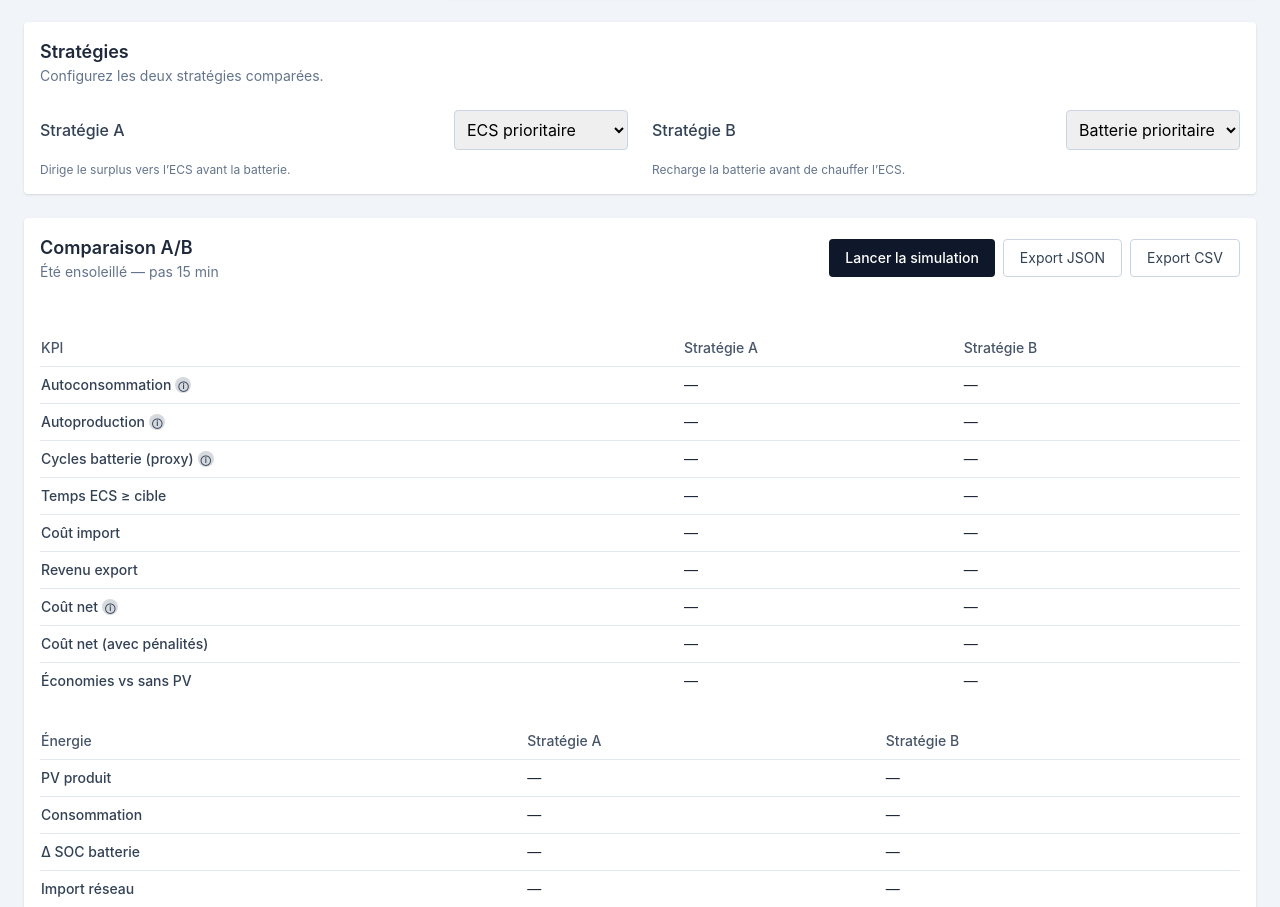
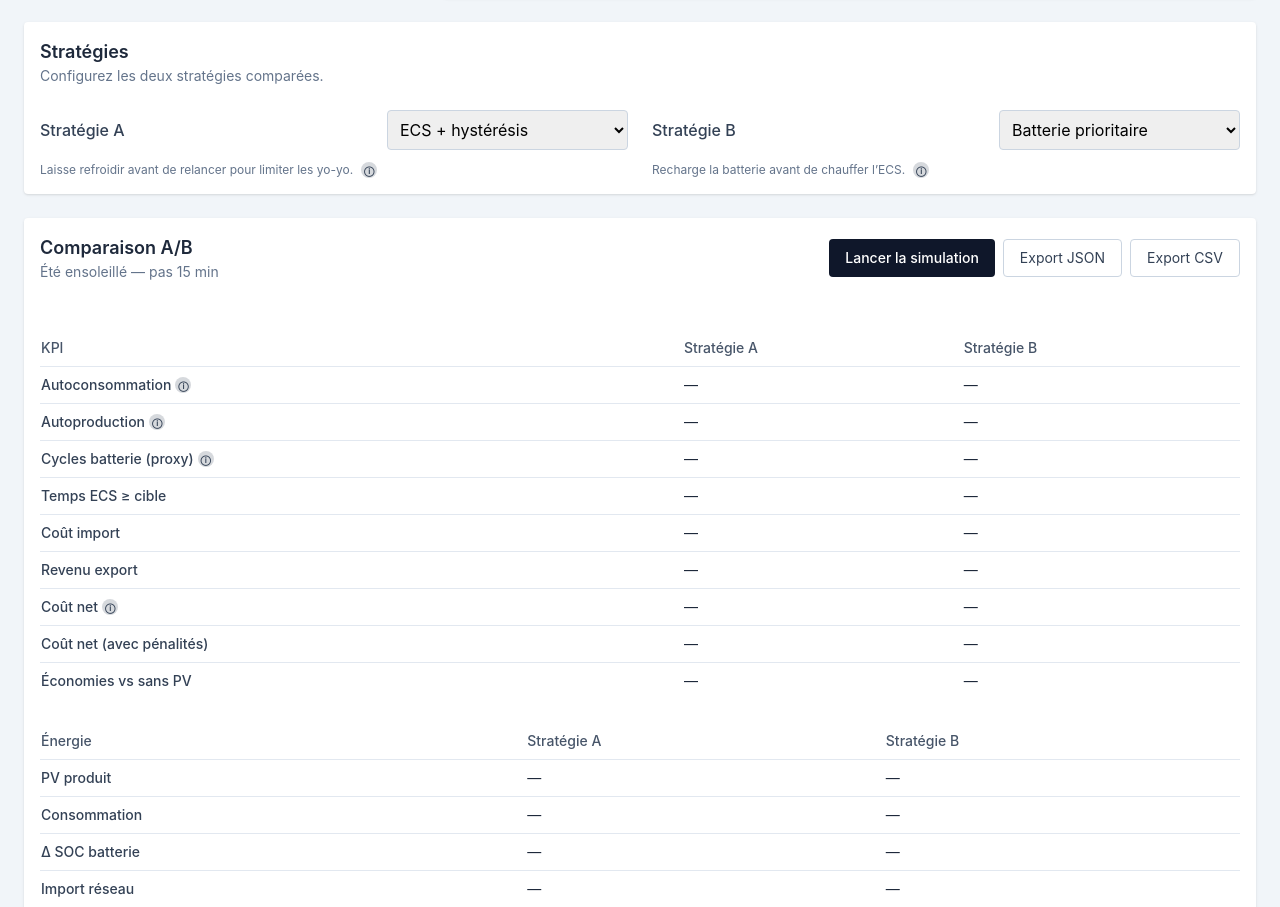
Before and after one commit to rodjac-lab/EnerFlux, a React (Vite) app: page / in a window 1280 px wide. Shown: the part 1106-2013 px from the top of the page. Built offline with nearby package versions, Linux system fonts and the light colour scheme.

Commit message:
feat: expose ECS helper strategies

```diff
--- a/src/core/strategy.ts
+++ b/src/core/strategy.ts
@@ -1,6 +1,11 @@
 import { Device, PowerRequest } from '../devices/Device';
 
-export type StrategyId = 'ecs_first' | 'battery_first' | 'mix_soc_threshold';
+export type StrategyId =
+  | 'ecs_first'
+  | 'ecs_hysteresis'
+  | 'deadline_helper'
+  | 'battery_first'
+  | 'mix_soc_threshold';
 
 export interface StrategyRequest {
   device: Device;
@@ -74,6 +79,10 @@ const isElectricalStorage = (req: StrategyRequest): boolean =>
 export const ecsFirstStrategy: Strategy = (context) =>
   allocateFollowingOrder(context, (req) => (isThermal(req) ? 0 : 1));
 
+export const ecsHysteresisStrategy: Strategy = (context) => ecsFirstStrategy(context);
+
+export const ecsDeadlineHelperStrategy: Strategy = (context) => ecsFirstStrategy(context);
+
 export const batteryFirstStrategy: Strategy = (context) =>
   allocateFollowingOrder(context, (req) => (isElectricalStorage(req) ? 0 : 1));
 
@@ -107,6 +116,10 @@ export const resolveStrategy = (
   switch (id) {
     case 'ecs_first':
       return ecsFirstStrategy;
+    case 'ecs_hysteresis':
+      return ecsHysteresisStrategy;
+    case 'deadline_helper':
+      return ecsDeadlineHelperStrategy;
     case 'battery_first':
       return batteryFirstStrategy;
     case 'mix_soc_threshold':
--- a/src/ui/App.tsx
+++ b/src/ui/App.tsx
@@ -22,7 +22,7 @@ const App: React.FC = () => {
   const [dhwParams, setDhwParams] = useState<DHWTankParams>({
     ...initialScenario.defaults.ecsConfig
   });
-  const [strategyA, setStrategyA] = useState<StrategySelection>({ id: 'ecs_first' });
+  const [strategyA, setStrategyA] = useState<StrategySelection>({ id: 'ecs_hysteresis' });
   const [strategyB, setStrategyB] = useState<StrategySelection>({ id: 'battery_first' });
   const [tariffs, setTariffs] = useState<Tariffs>(cloneTariffs(initialScenario.tariffs));
   const [ecsService, setEcsService] = useState<EcsServiceContract>(() => {
--- a/src/ui/help.ts
+++ b/src/ui/help.ts
@@ -12,6 +12,15 @@ export const HELP = {
     selfProduction: 'Part des besoins couverts par le PV.',
     cycles: 'Approximation du nombre de cycles de batterie.',
     netCost: 'Coût d’import moins revenu exporté, en euros.'
+  },
+  strategy: {
+    ecsFirst: 'Priorité ECS pure : aucun helper, utile comme scénario de référence.',
+    ecsHysteresis:
+      'Active l’hystérésis ECS pour lisser les déclenchements : on recharge seulement après avoir suffisamment refroidi.',
+    deadlineHelper:
+      'Combine hystérésis et préchauffe anticipée dans la dernière fenêtre avant la deadline afin de limiter secours ou pénalités.',
+    batteryFirst: 'Recharge d’abord la batterie ; l’ECS passe ensuite ou en cas d’urgence (deadline).',
+    mixSoc: 'Bascule batterie→ECS selon un seuil de SOC ajustable.'
   }
 } as const;
 
--- a/src/ui/panels/StrategyPanel.tsx
+++ b/src/ui/panels/StrategyPanel.tsx
@@ -1,5 +1,7 @@
 import React from 'react';
 import { StrategyId } from '../../core/strategy';
+import Tooltip from '../components/Tooltip';
+import { HELP } from '../help';
 
 export interface StrategySelection {
   id: StrategyId;
@@ -12,13 +14,39 @@ interface StrategyPanelProps {
   onChange: (label: 'A' | 'B', selection: StrategySelection) => void;
 }
 
-const strategies: { id: StrategyId; label: string; description: string }[] = [
-  { id: 'ecs_first', label: 'ECS prioritaire', description: 'Dirige le surplus vers l’ECS avant la batterie.' },
-  { id: 'battery_first', label: 'Batterie prioritaire', description: 'Recharge la batterie avant de chauffer l’ECS.' },
+const infoIconClasses =
+  'ml-2 inline-flex h-4 w-4 items-center justify-center rounded-full bg-slate-700/20 text-[10px] font-semibold text-slate-700 focus:outline-none focus-visible:ring-2 focus-visible:ring-slate-400';
+
+const strategies: { id: StrategyId; label: string; description: string; help?: string }[] = [
+  {
+    id: 'ecs_first',
+    label: 'ECS prioritaire (brut)',
+    description: 'Priorité ECS sans helpers automatiques.',
+    help: HELP.strategy.ecsFirst
+  },
+  {
+    id: 'ecs_hysteresis',
+    label: 'ECS + hystérésis',
+    description: 'Laisse refroidir avant de relancer pour limiter les yo-yo.',
+    help: HELP.strategy.ecsHysteresis
+  },
+  {
+    id: 'deadline_helper',
+    label: 'ECS + préchauffe deadline',
+    description: 'Active hystérésis et préchauffe avant l’heure cible.',
+    help: HELP.strategy.deadlineHelper
+  },
+  {
+    id: 'battery_first',
+    label: 'Batterie prioritaire',
+    description: 'Recharge la batterie avant de chauffer l’ECS.',
+    help: HELP.strategy.batteryFirst
+  },
   {
     id: 'mix_soc_threshold',
     label: 'Mix (seuil SOC)',
-    description: 'Aiguillage dynamique en fonction du niveau de charge.'
+    description: 'Aiguillage dynamique en fonction du niveau de charge.',
+    help: HELP.strategy.mixSoc
   }
 ];
 
@@ -39,9 +67,24 @@ const StrategyPanel: React.FC<StrategyPanelProps> = ({ strategyA, strategyB, onC
           ))}
         </select>
       </div>
-      <p className="text-xs text-slate-500">
-        {strategies.find((strategy) => strategy.id === selection.id)?.description}
-      </p>
+      {(() => {
+        const strategy = strategies.find((item) => item.id === selection.id);
+        if (!strategy) {
+          return null;
+        }
+        return (
+          <p className="flex items-center text-xs text-slate-500">
+            <span>{strategy.description}</span>
+            {strategy.help ? (
+              <Tooltip content={strategy.help}>
+                <span tabIndex={0} aria-label="Informations" className={infoIconClasses}>
+                  ⓘ
+                </span>
+              </Tooltip>
+            ) : null}
+          </p>
+        );
+      })()}
       {selection.id === 'mix_soc_threshold' ? (
         <label className="text-sm text-slate-600">
           Seuil SOC (%)
--- a/src/workers/sim.worker.ts
+++ b/src/workers/sim.worker.ts
@@ -7,6 +7,7 @@ import type { Tariffs } from '../data/types';
 import { resolvePrices } from '../data/tariffs';
 import { DeviceConfig, createDevice } from '../devices/registry';
 import type { EcsServiceContract } from '../data/ecs-service';
+import { resolveEcsServiceForStrategy } from './strategy-contract';
 
 export interface StrategyConfig {
   id: StrategyId;
@@ -57,6 +58,7 @@ const handleMessage = (event: MessageEvent<WorkerRequest>) => {
     const strategy = resolveStrategy(strategyConfig.id, {
       thresholdPercent: strategyConfig.thresholdPercent
     });
+    const ecsContract = resolveEcsServiceForStrategy(ecsService, strategyConfig.id);
     return runSimulation({
       dt_s: series.dt_s,
       pvSeries_kW: series.pvSeries_kW,
@@ -66,7 +68,7 @@ const handleMessage = (event: MessageEvent<WorkerRequest>) => {
       ambientTemp_C: 20,
       importPrices_EUR_per_kWh: importPrices,
       exportPrices_EUR_per_kWh: exportPrices,
-      ecsService
+      ecsService: ecsContract
     });
   };
 
--- /dev/null
+++ b/src/workers/strategy-contract.ts
@@ -0,0 +1,27 @@
+import type { EcsServiceContract } from '../data/ecs-service';
+import { cloneEcsServiceContract } from '../data/ecs-service';
+import type { StrategyId } from '../core/strategy';
+
+export const resolveEcsServiceForStrategy = (
+  base: EcsServiceContract,
+  strategyId: StrategyId
+): EcsServiceContract => {
+  const contract = cloneEcsServiceContract(base);
+  switch (strategyId) {
+    case 'ecs_first':
+      contract.helpers.hysteresisEnabled = false;
+      contract.helpers.deadlineEnabled = false;
+      break;
+    case 'ecs_hysteresis':
+      contract.helpers.hysteresisEnabled = true;
+      contract.helpers.deadlineEnabled = false;
+      break;
+    case 'deadline_helper':
+      contract.helpers.hysteresisEnabled = true;
+      contract.helpers.deadlineEnabled = true;
+      break;
+    default:
+      break;
+  }
+  return contract;
+};
```
Also changed, not shown: 2 other files (tests, documents, lock files or other folders).
